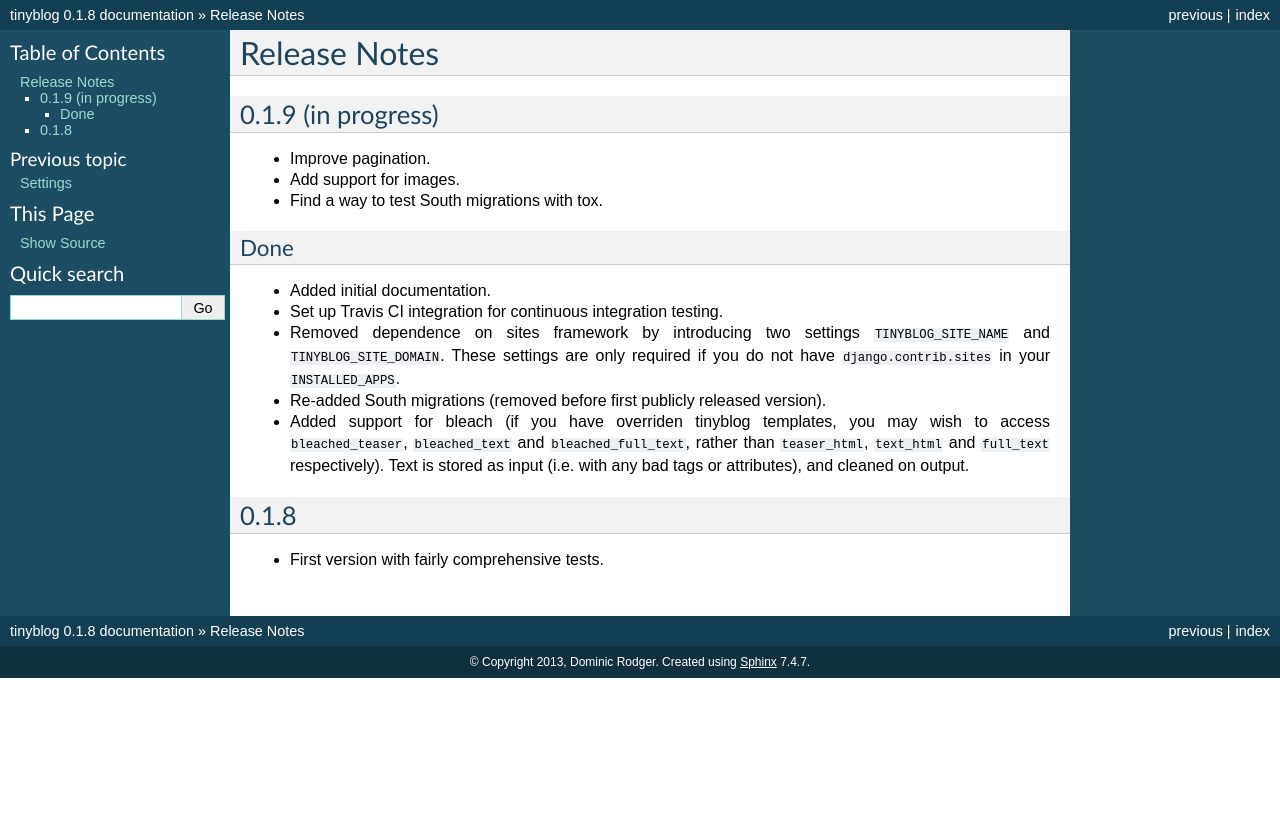
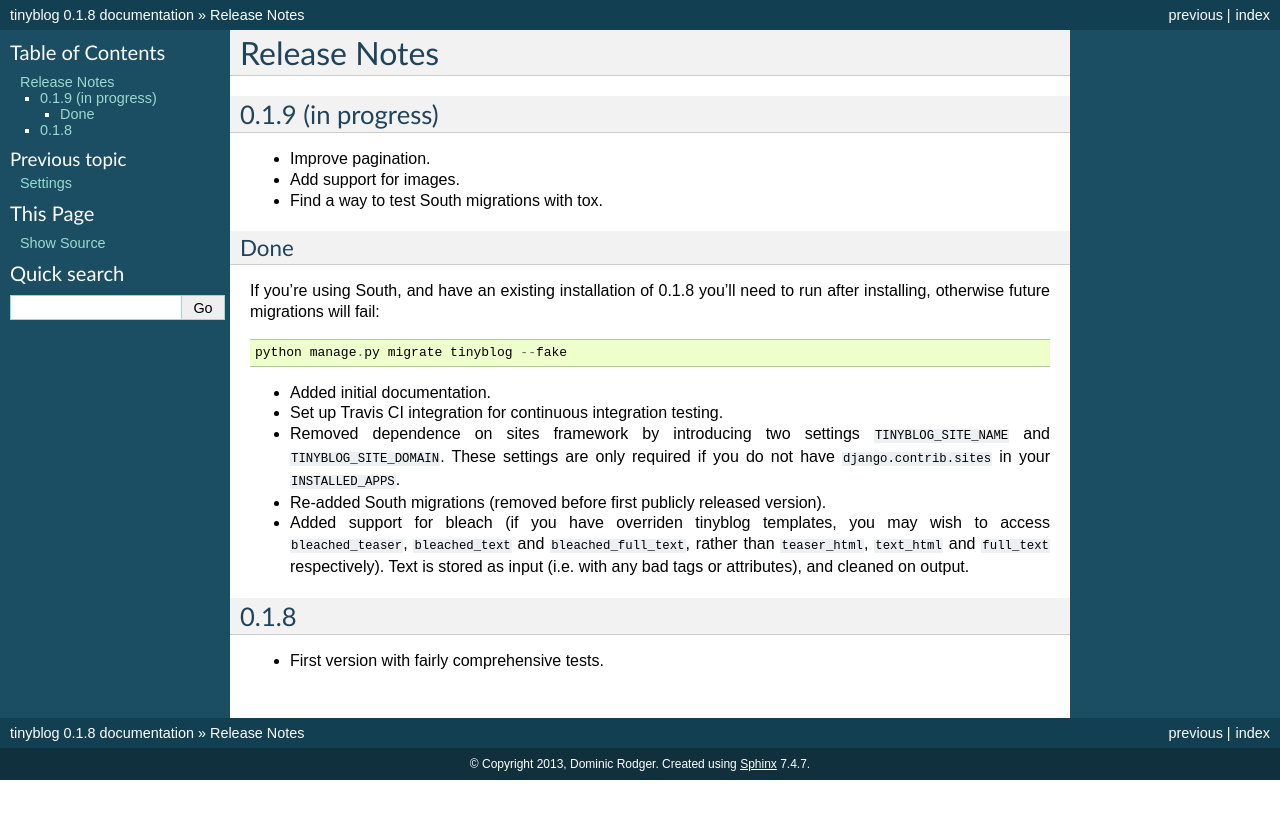
Before and after one commit to dominicrodger/tinyblog, a Sphinx documentation site: the page built from docs/release_notes.rst, in a window 1280 px wide. Shown: the top 819 px of the page. Built offline with Sphinx 7.4.7, drawn with Linux system fonts in a browser that asks for light colours.

Commit message:
Add a note about South migrations

```diff
--- a/docs/release_notes.rst
+++ b/docs/release_notes.rst
@@ -10,6 +10,12 @@
 
 Done
 ----
+
+If you're using South, and have an existing installation of 0.1.8
+you'll need to run after installing, otherwise future migrations will
+fail::
+
+    python manage.py migrate tinyblog --fake
 
 * Added initial documentation.
 * Set up Travis CI integration for continuous integration testing.
```
